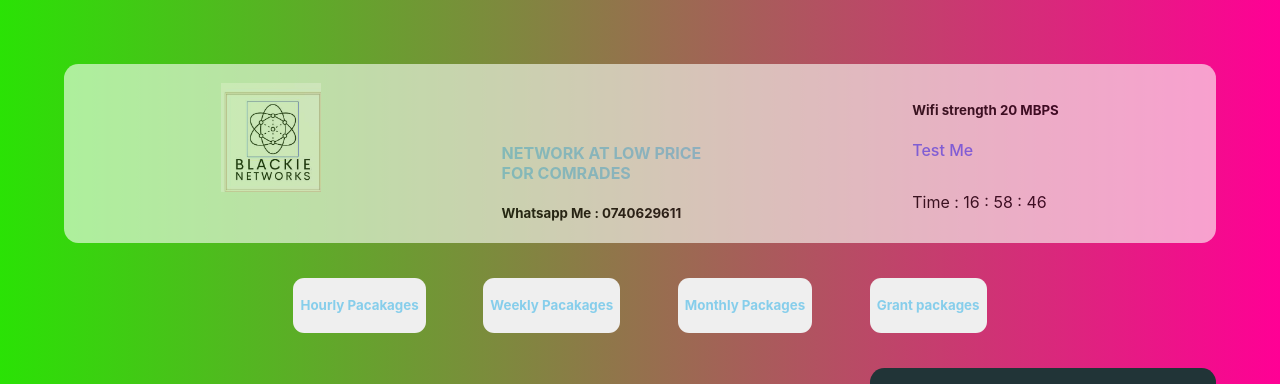
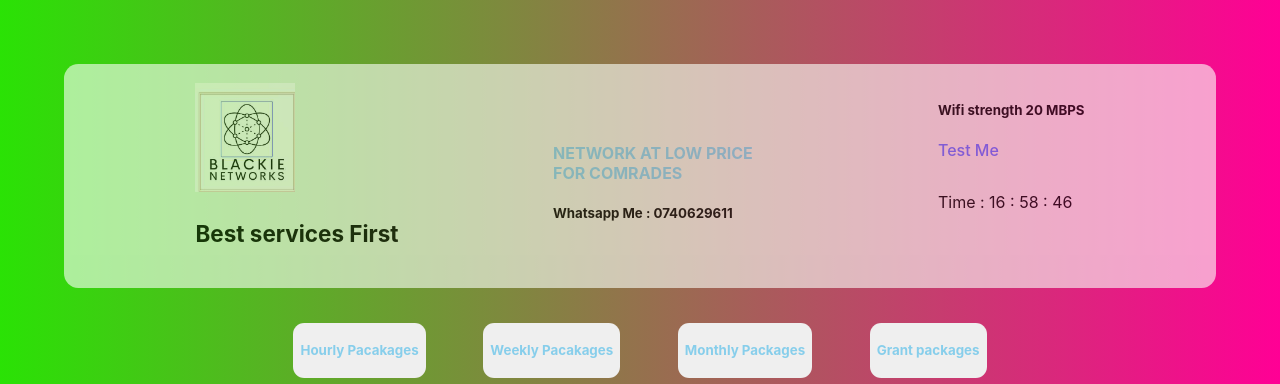
Before and after one commit to Enockay/Blackie-Networks, a React (Vite) app in the folder networks-tech/: page / in a window 1280 px wide. Shown: the top 384 px of the page. Built offline with nearby package versions, Linux system fonts and the light colour scheme.

Commit message:
1file added

```diff
--- a/networks-tech/src/user.css
+++ b/networks-tech/src/user.css
@@ -11,6 +11,7 @@ img{
 }
 .para{
     font-size: 1.2rem;
+    max-width: 20%;
 }
 .logo{
     display: flex;
--- a/networks-tech/src/user.jsx
+++ b/networks-tech/src/user.jsx
@@ -11,7 +11,8 @@ function Design(){
         <>
        <div className="heading">
         <div className='logo'>
-            <p className='para'><img src= {logo} alt="logo"/></p>
+            <p className='para'><img src= {logo} alt="logo"/>
+            <h3>Best services First</h3></p>
             <div className='head1'>
             <h4 class="">NETWORK AT LOW PRICE FOR COMRADES</h4>
             <h5 className='contact'>Whatsapp Me : 0740629611</h5>
```
